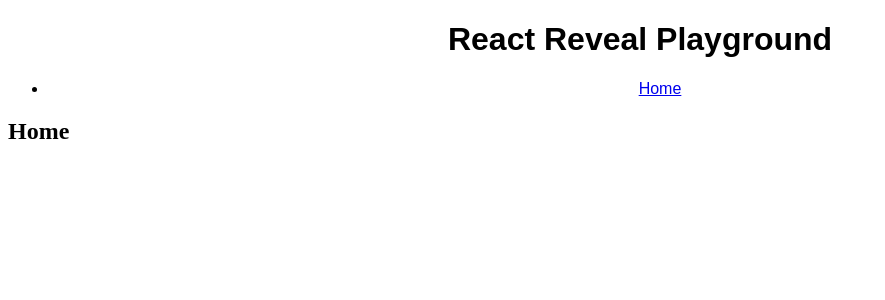
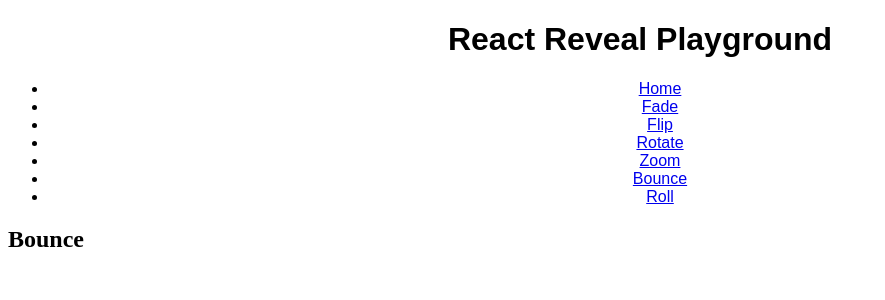
Before and after one commit to SimoNonnis/react-reveal-playground, a React (Create React App) app: page /bounce in a window 1280 px wide. Shown: the top 300 px of the page, without its empty margins (0-885 px from the left). Built offline with nearby package versions, Linux system fonts and the light colour scheme.

Commit message:
Add routes

```diff
--- a/src/App.js
+++ b/src/App.js
@@ -2,6 +2,12 @@
 import { BrowserRouter as Router, Switch, Route, Link } from 'react-router-dom';
 
 import Home from './components/Home';
+import Fade from './components/Fade';
+import Flip from './components/Flip';
+import Rotate from './components/Rotate';
+import Zoom from './components/Zoom';
+import Bounce from './components/Bounce';
+import Roll from './components/Roll';
 
 import './styles.css';
 
@@ -15,12 +21,48 @@
           <li>
             <Link to="/">Home</Link>
           </li>
+          <li>
+            <Link to="/fade">Fade</Link>
+          </li>
+          <li>
+            <Link to="/flip">Flip</Link>
+          </li>
+          <li>
+            <Link to="/rotate">Rotate</Link>
+          </li>
+          <li>
+            <Link to="/zoom">Zoom</Link>
+          </li>
+          <li>
+            <Link to="/bounce">Bounce</Link>
+          </li>
+          <li>
+            <Link to="/roll">Roll</Link>
+          </li>
         </ul>
       </div>
 
       <Switch>
-        <Route path="/">
+        <Route exact path="/">
           <Home />
+        </Route>
+        <Route path="/fade">
+          <Fade />
+        </Route>
+        <Route path="/flip">
+          <Flip />
+        </Route>
+        <Route path="/rotate">
+          <Rotate />
+        </Route>
+        <Route path="/zoom">
+          <Zoom />
+        </Route>
+        <Route path="/bounce">
+          <Bounce />
+        </Route>
+        <Route path="/roll">
+          <Roll />
         </Route>
       </Switch>
     </Router>
--- /dev/null
+++ b/src/components/Bounce.jsx
@@ -0,0 +1,5 @@
+import React from 'react';
+
+const Bounce = () => <h2>Bounce</h2>;
+
+export default Bounce;
--- /dev/null
+++ b/src/components/Fade.jsx
@@ -0,0 +1,5 @@
+import React from 'react';
+
+const Fade = () => <h2>Fade</h2>;
+
+export default Fade;
--- /dev/null
+++ b/src/components/Flip.jsx
@@ -0,0 +1,5 @@
+import React from 'react';
+
+const Flip = () => <h2>Flip</h2>;
+
+export default Flip;
--- /dev/null
+++ b/src/components/Roll.jsx
@@ -0,0 +1,5 @@
+import React from 'react';
+
+const Roll = () => <h2>Roll</h2>;
+
+export default Roll;
--- /dev/null
+++ b/src/components/Rotate.jsx
@@ -0,0 +1,5 @@
+import React from 'react';
+
+const Rotate = () => <h2>Rotate</h2>;
+
+export default Rotate;
--- /dev/null
+++ b/src/components/Zoom.jsx
@@ -0,0 +1,5 @@
+import React from 'react';
+
+const Zoom = () => <h2>Zoom</h2>;
+
+export default Zoom;
```
